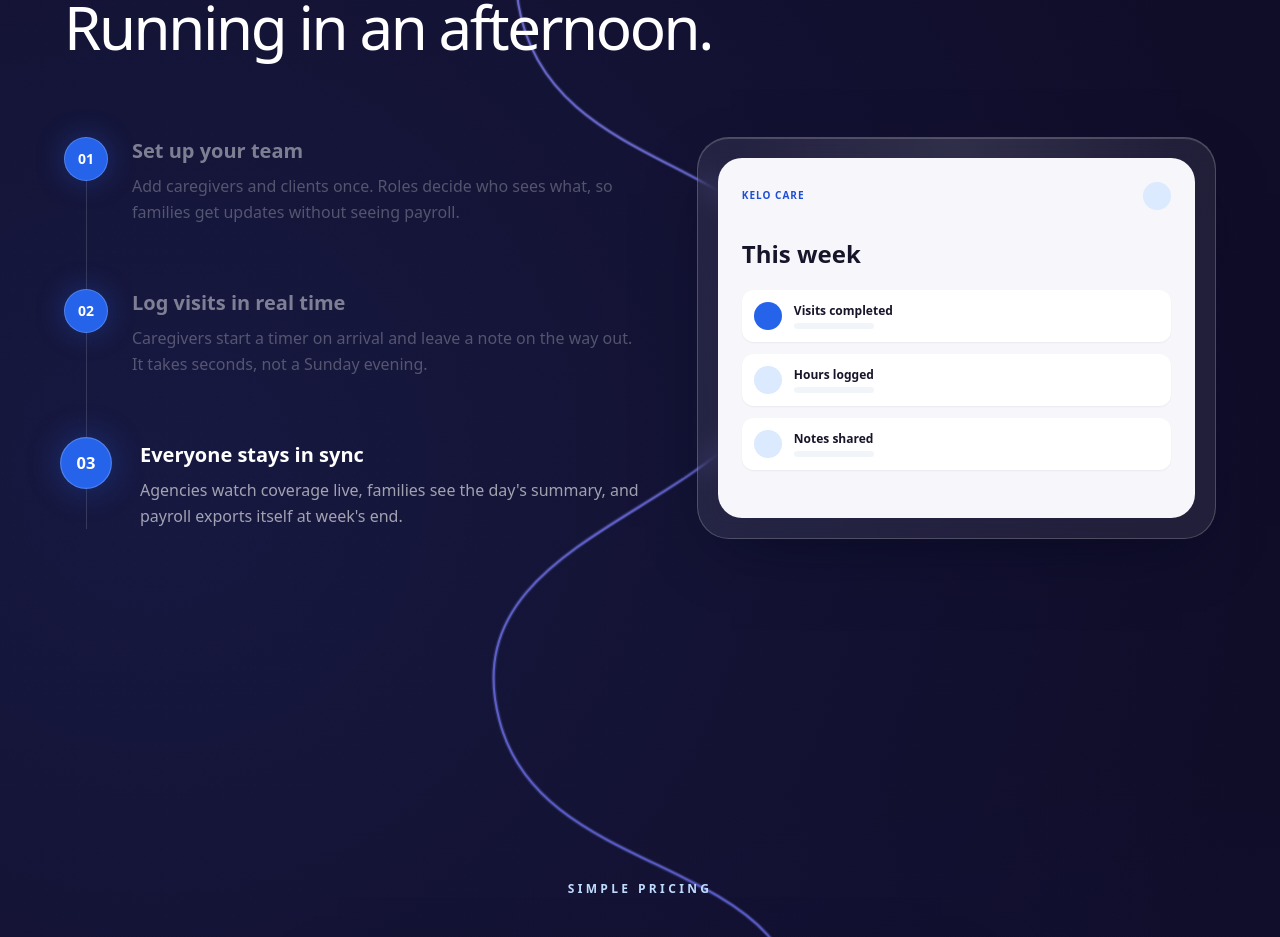
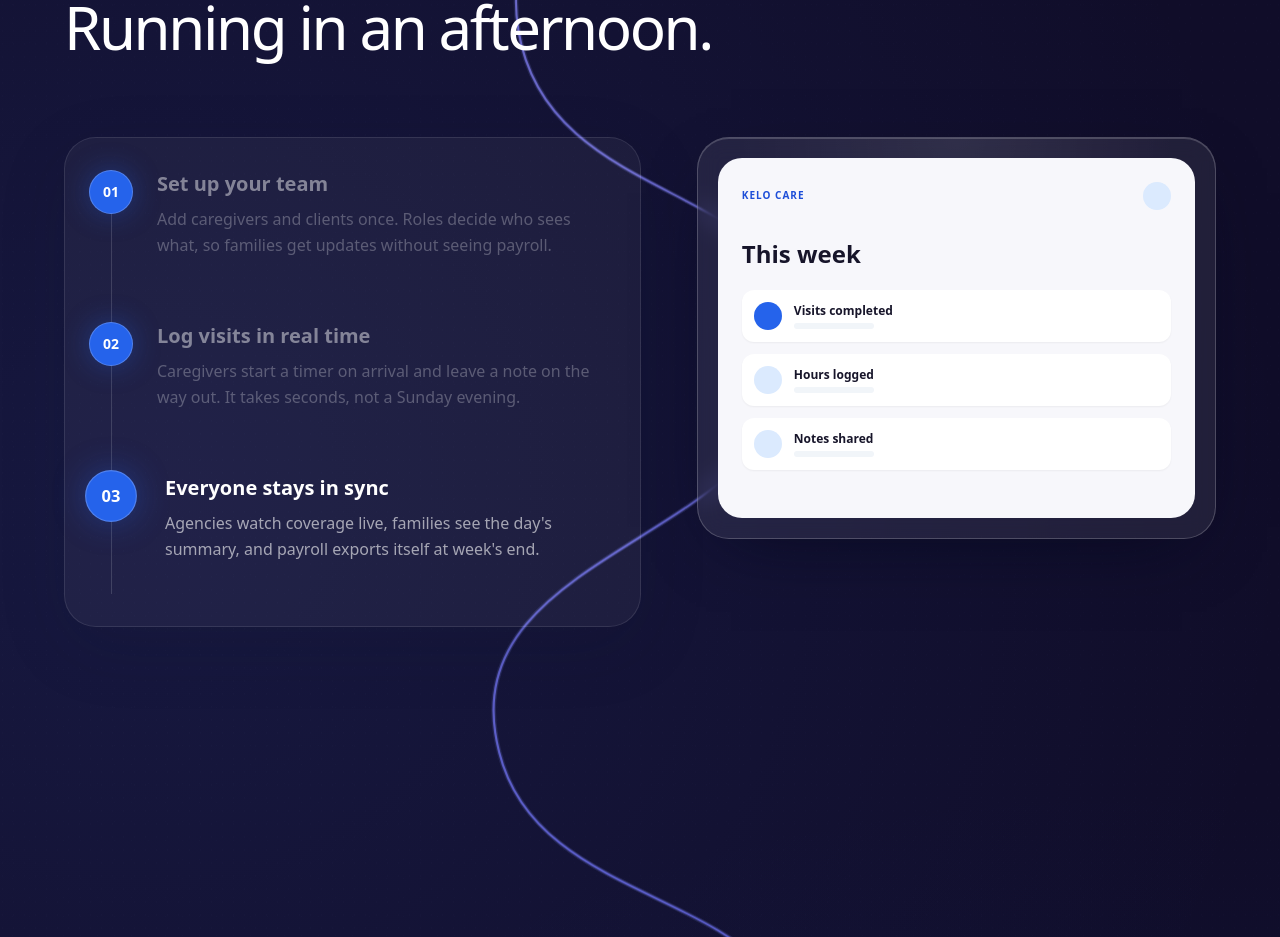
Before and after one commit to mevxx2/kelo-web, a Next.js app: page / in a window 1280 px wide. Shown: the part 2820-3757 px from the top of the page. Built offline with nearby package versions, Linux system fonts and the light colour scheme.

Commit message:
Round how-it-works step panel

```diff
--- a/components/landing/thread-of-care.tsx
+++ b/components/landing/thread-of-care.tsx
@@ -201,7 +201,7 @@ function HowItWorks() {
         <Eyebrow>How it works</Eyebrow>
         <h2 className="mt-4 text-4xl font-medium tracking-[-.04em] text-white sm:text-6xl">Running in an afternoon.</h2>
         <div className="mt-20 grid gap-14 lg:grid-cols-[1fr_.9fr]">
-          <ol className="relative space-y-8 before:absolute before:bottom-8 before:left-[1.4rem] before:top-8 before:w-px before:bg-white/15">
+          <ol className="relative space-y-8 rounded-[2rem] border border-white/10 bg-white/[0.045] px-6 py-8 shadow-[0_20px_70px_rgba(15,23,42,.12)] before:absolute before:bottom-8 before:left-[2.875rem] before:top-8 before:w-px before:bg-white/15">
             {STEPS.map((step, i) => (
               <li key={step.title} className="relative flex gap-6">
                 <motion.span initial={false} animate={{ scale: active === i ? 1.18 : 1, backgroundColor: active >= i ? "#2563eb" : "rgba(255,255,255,.1)" }} className="relative z-10 flex h-11 w-11 shrink-0 items-center justify-center rounded-full border border-white/20 text-sm font-bold text-white shadow-[0_0_28px_rgba(37,99,235,.35)]">0{i + 1}</motion.span>
```
